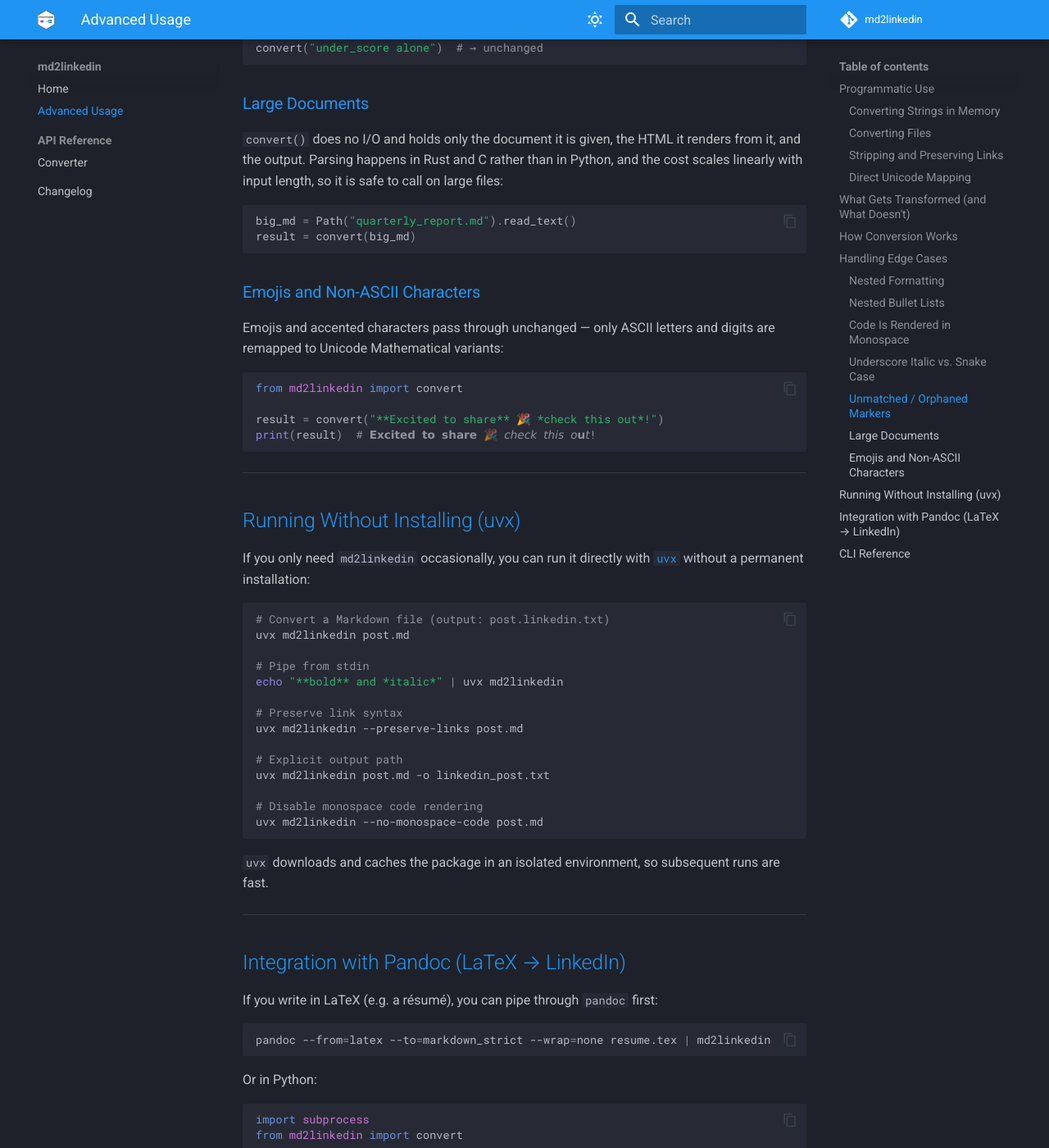
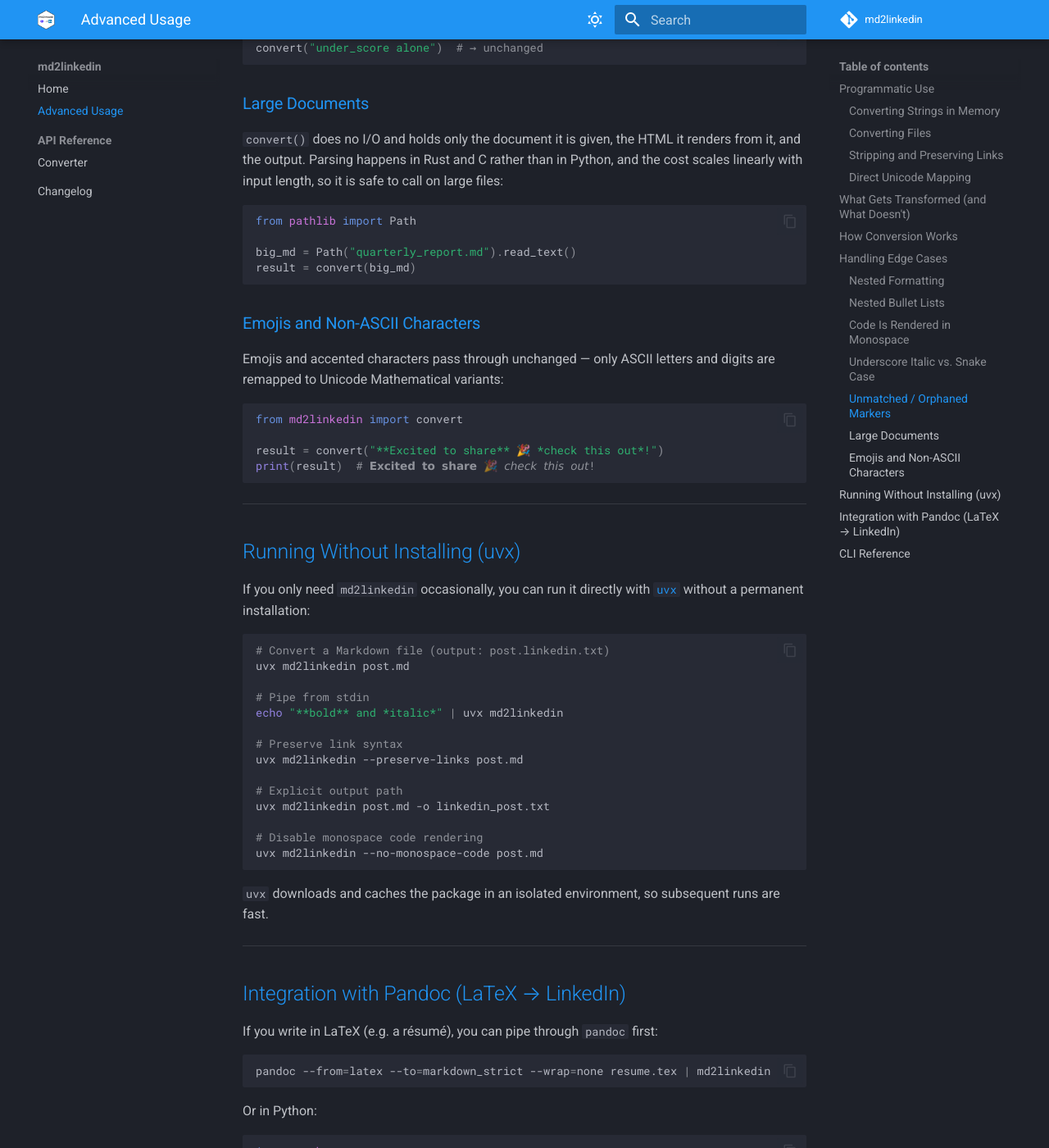
Before and after one commit to IndrajeetPatil/md2linkedin, an MkDocs documentation site: the page built from docs/advanced.md, in a window 1280 px wide and 1400 px high, scrolled down 5546 px. Shown: the whole window at 82% size. Built offline with MkDocs 1.6.1 and Material for MkDocs 9.7.7, drawn with Linux system fonts in a browser that asks for light colours; comment, search, counter and statistics services are not loaded; some of the changed text lies outside the part shown.

Commit message:
docs(advanced): fix emoji example output and missing path imports
The emoji example showed a bold 𝘂 where convert() prints an italic 𝘶,
and the large-document and pandoc examples used Path without
importing it.

````diff
--- a/docs/advanced.md
+++ b/docs/advanced.md
@@ -241,6 +241,8 @@
 on large files:
 
 ```python
+from pathlib import Path
+
 big_md = Path("quarterly_report.md").read_text()
 result = convert(big_md)
 ```
@@ -254,7 +256,7 @@
 from md2linkedin import convert
 
 result = convert("**Excited to share** 🎉 *check this out*!")
-print(result)  # 𝗘𝘅𝗰𝗶𝘁𝗲𝗱 𝘁𝗼 𝘀𝗵𝗮𝗿𝗲 🎉 𝘤𝘩𝘦𝘤𝘬 𝘵𝘩𝘪𝘴 𝘰𝘂𝘵!
+print(result)  # 𝗘𝘅𝗰𝗶𝘁𝗲𝗱 𝘁𝗼 𝘀𝗵𝗮𝗿𝗲 🎉 𝘤𝘩𝘦𝘤𝘬 𝘵𝘩𝘪𝘴 𝘰𝘶𝘵!
 ```
 
 ---
@@ -299,6 +301,8 @@
 
 ```python
 import subprocess
+from pathlib import Path
+
 from md2linkedin import convert
 
 result = subprocess.run(
````
